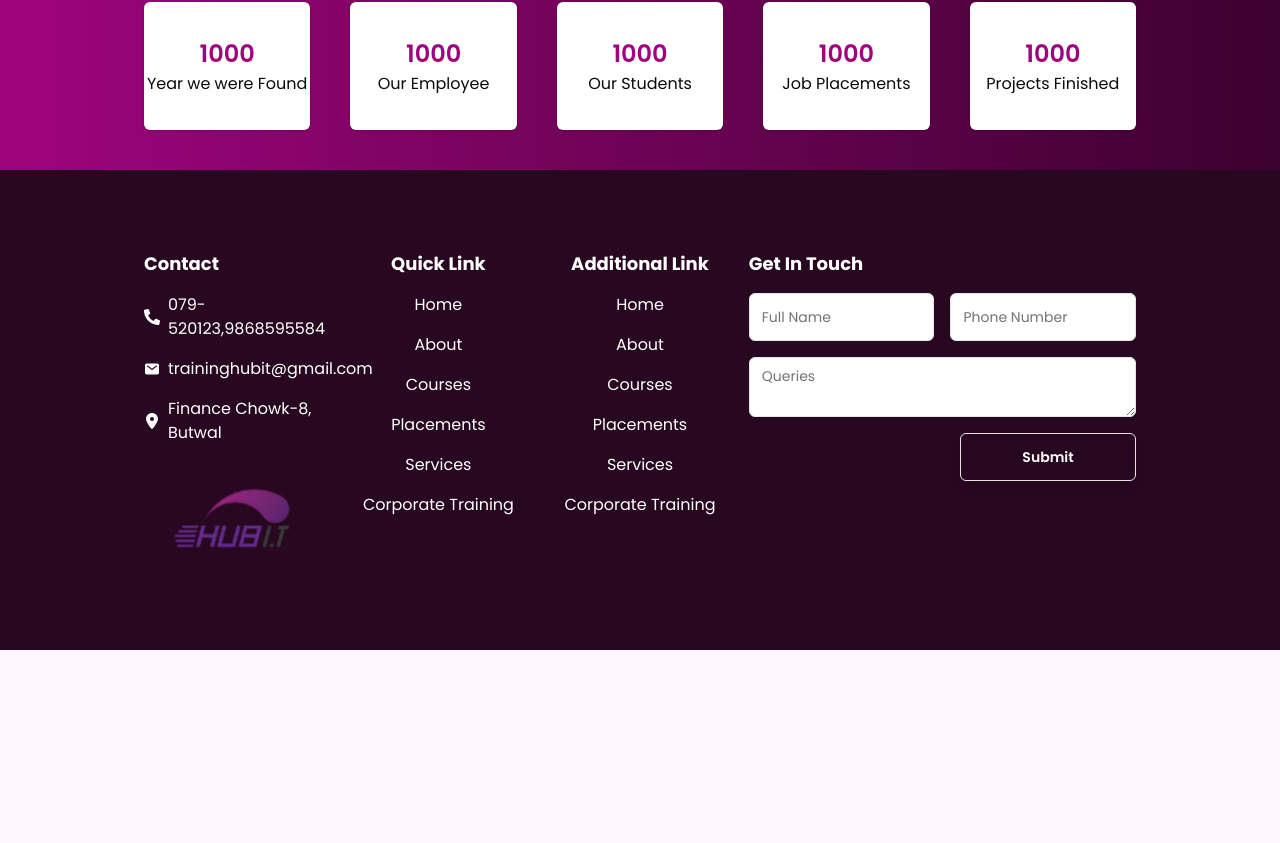
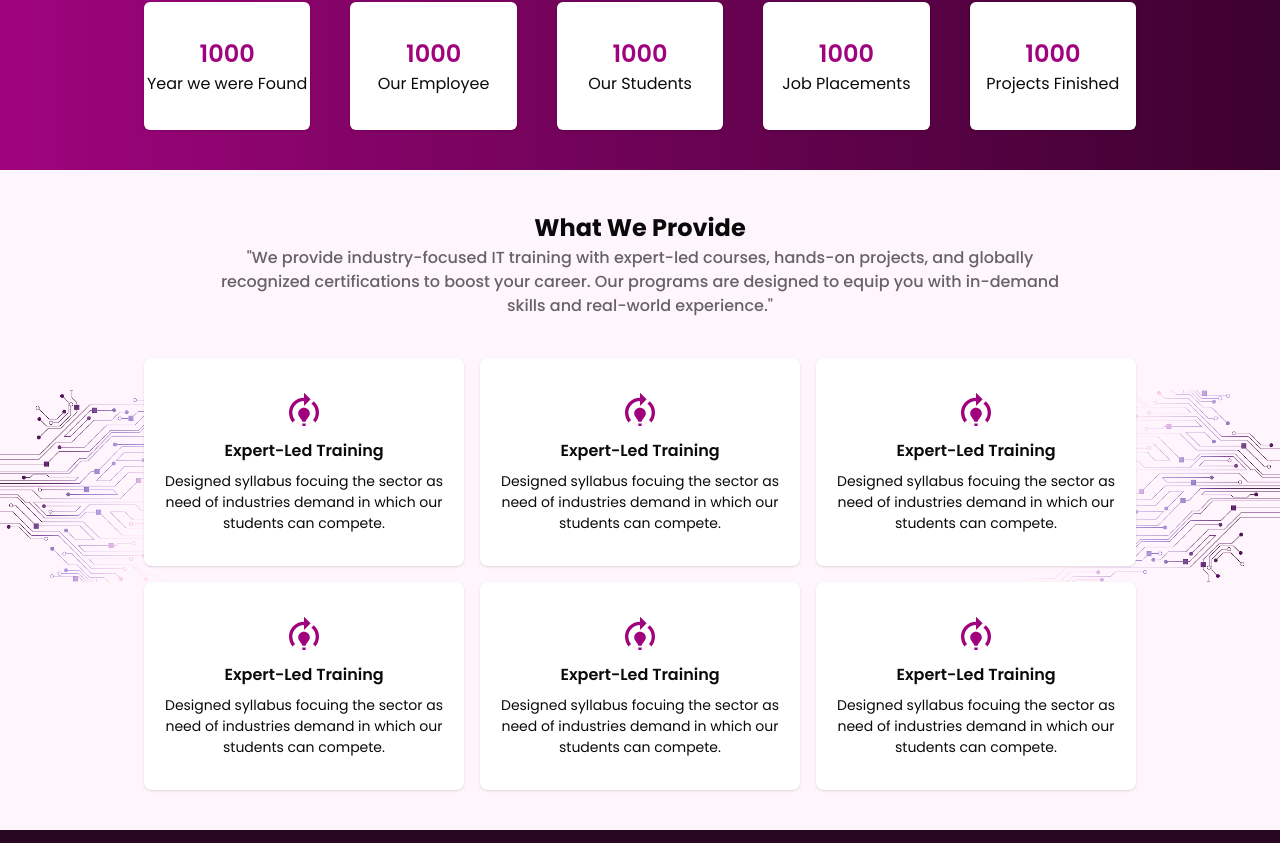
Before and after one commit to sushantshrestha22/HubitUsersite, a Next.js app in the folder my-app/: page /about in a window 1280 px wide. Shown: the part 957-1800 px from the top of the page. Before the commit the page ends 1607 px from the top, so only its background shows below. Built offline with nearby package versions, Linux system fonts and the light colour scheme.

Commit message:
What we provide section of AboutPage

```diff
--- a/my-app/app/about/page.tsx
+++ b/my-app/app/about/page.tsx
@@ -1,6 +1,7 @@
 import AboutHeroSection from "@/components/pages/about/herosection";
 import KeyStatistics from "@/components/pages/about/keystatistics";
 import PageHerosection from "@/components/pages/common/pageherosection";
+import Weprovide from "@/components/pages/home/weprovide";
 import React from "react";
 
 type Props = {};
@@ -11,7 +12,7 @@ const page = (props: Props) => {
       <PageHerosection title="About Us" />
       <AboutHeroSection />
       <KeyStatistics />
-      {/* <Weprovide /> */}
+      <Weprovide />
     </div>
   );
 };
```
Also changed, not shown: 1 other file (tests, documents, lock files or other folders).
